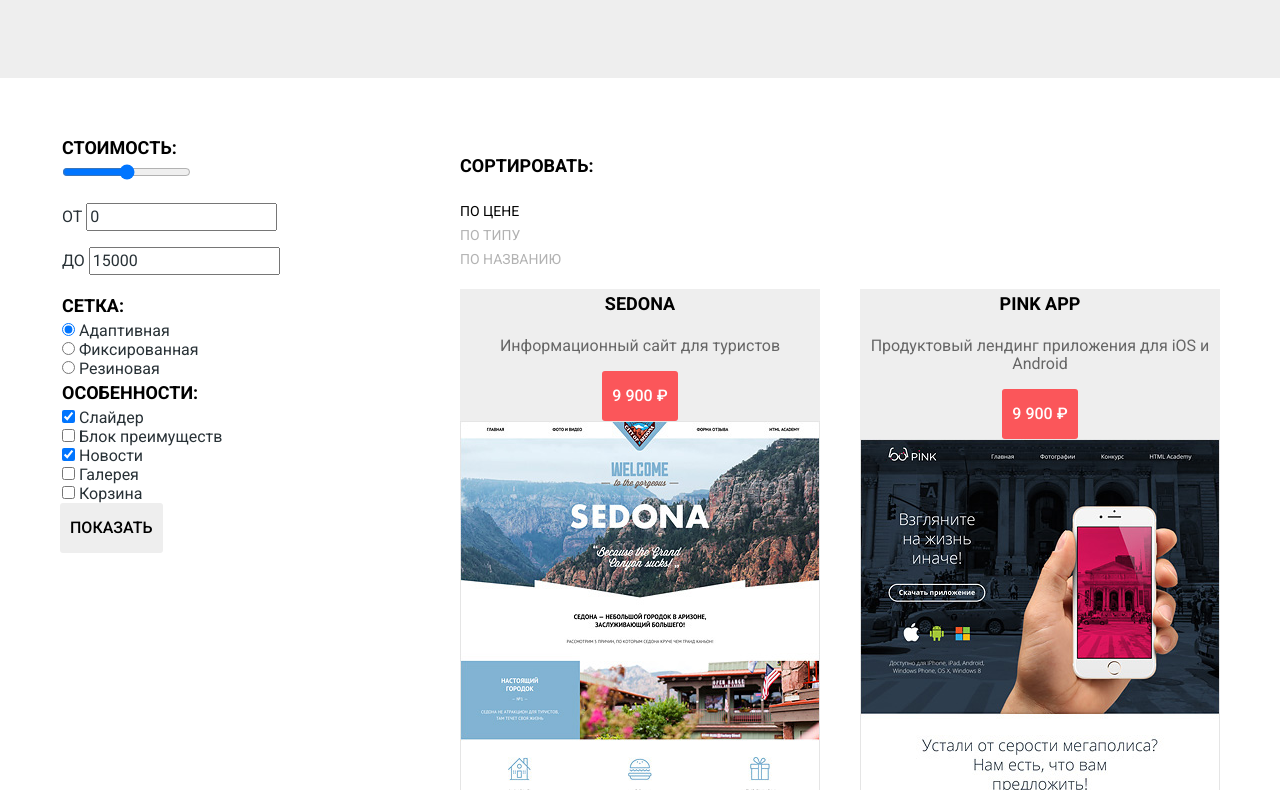
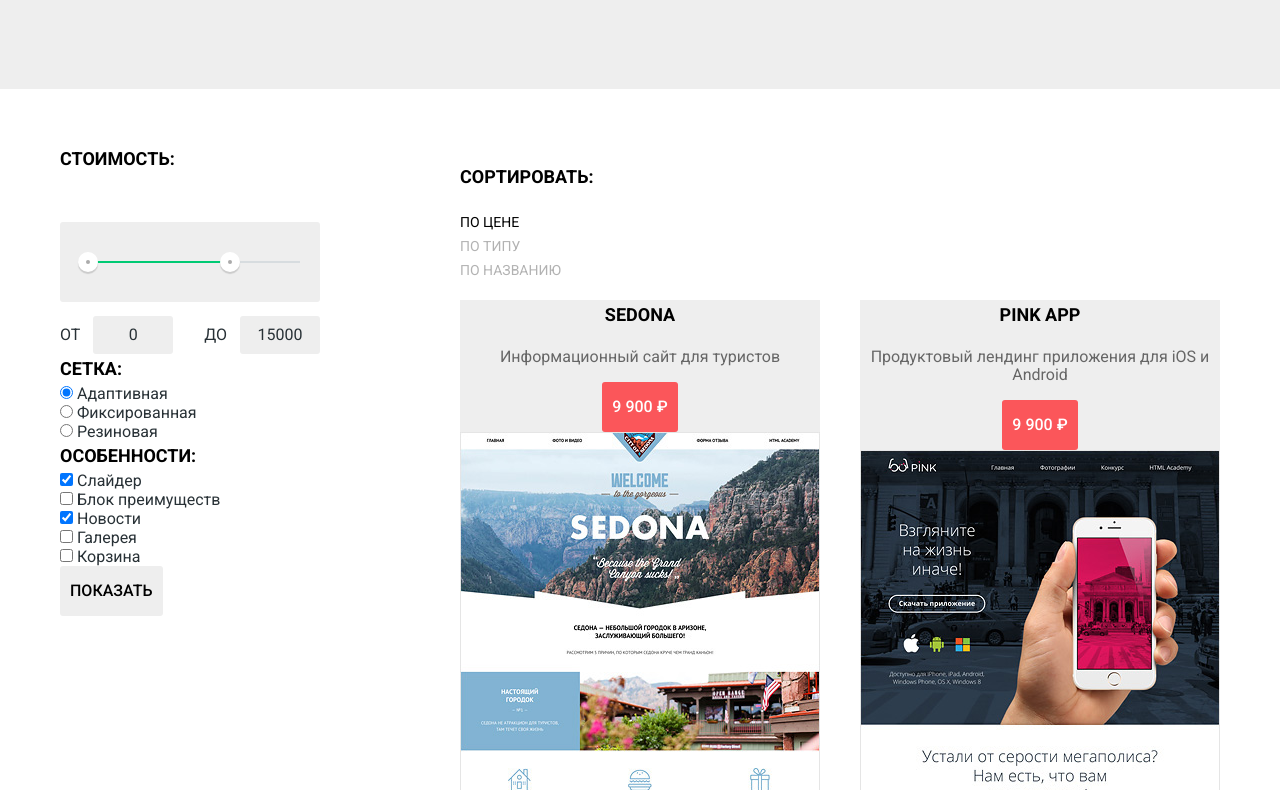
Before and after one commit to Bohdan-pidkovych/537017-nerds-26, a plain HTML site: page catalog.html in a window 1280 px wide. Shown: the part 267-1057 px from the top of the page. Drawn offline with Linux system fonts and the light colour scheme.

Commit message:
Fix range input

```diff
--- a/catalog.html
+++ b/catalog.html
@@ -42,15 +42,25 @@
         <form class="filter__form" action="https://echo.htmlacademy.ru" method="get">
           <fieldset>
             <legend>Стоимость:</legend>
-            <input type="range" name="price-range">
-            <p class="filter__price">
+            <div class="filter__range range">
+              <div class="range__controls">
+                <div class="range__scale">
+                  <div class="range__bar"></div>
+                </div>
+                <button class="range__toggle range__toggle--min" type="button"><span class="visually-hidden">Цена от</span></button>
+                <button class="range__toggle range__toggle--max" type="button"><span class="visually-hidden">Цена до</span></button>
+              </div>
+              <div class="range__price">
+                <p class="range__price-item">
                   <label for="price-begin-field">от</label>
                   <input type="number" name="price-begin" id="price-begin-field" value="0">
                 </p>
-            <p class="filter__price">
+                <p class="range__price-item">
                   <label for="price-end-field">до</label>
                   <input type="number" name="price-end" id="price-end-field" value="15000">
                 </p>
+              </div>
+            </div>
           </fieldset>
           <fieldset>
             <legend>Сетка:</legend>
--- a/css/style.css
+++ b/css/style.css
@@ -7,6 +7,7 @@ html {
 }
 
 body {
+  min-width: 1160px;
   margin: 0;
   padding: 0;
   font-family: "Roboto", "Arial", sans-serif;
@@ -125,12 +126,17 @@ input[type="radio"].visually-hidden {
   color: rgba(0, 0, 0, 0.3);
 }
 
+.main-navigation__item--current a,
+.main-navigation__cart--active {
+  cursor: default;
+}
+
 .main-navigation__item--current a::after,
 .main-navigation__cart--active::after {
   content: "";
   position: absolute;
   left: 0;
-  bottom: 0;
+  bottom: 5px;
   width: 100%;
   height: 2px;
   background-color: #fb565a;
@@ -155,7 +161,7 @@ input[type="radio"].visually-hidden {
 }
 
 .page-title-wrapper {
-  padding: 70px 0 105px;
+  padding: 77px 0 109px;
   background-color: #eeeeee;
 }
 
@@ -554,6 +560,7 @@ input[type="radio"].visually-hidden {
 }
 
 .filter__form fieldset {
+  margin: 0;
   padding: 0;
   border: none;
 }
@@ -577,14 +584,96 @@ input[type="radio"].visually-hidden {
   color: #283136;
 }
 
-.filter__price {
+.filter__range {
+  margin-top: 48px;
+}
+
+.range__controls {
+  position: relative;
+  margin-bottom: 14px;
+  padding: 39px 20px;
+  border-radius: 3px;
+  background-color: #eeeeee;
+}
+
+.range__scale {
+  height: 2px;
+  background-color: #d7dcdf;
+}
+
+.range__bar {
+  width: 70%;
+  height: 2px;
+  background-color: #00ca74;
+}
+
+.range__toggle {
+  position: absolute;
+  top: 30px;
+  left: 0;
+  width: 20px;
+  height: 20px;
+  padding: 0;
+  border: none;
+  border-radius: 50%;
+  background-color: #ffffff;
+  box-shadow: 0px 2px 1px rgba(0, 0, 0, 0.15);
+  cursor: pointer;
+}
+
+.range__toggle::before {
+  content: "";
+  position: absolute;
+  top: 8px;
+  left: 8px;
+  width: 4px;
+  height: 4px;
+  border-radius: 50%;
+  background-color: #ababab;
+}
+
+.range__toggle--min {
+  left: 18px;
+}
+
+.range__toggle--max {
+  left: 160px;
+}
+
+.range__price {
+  display: flex;
+}
+
+.range__price-item {
+  width: 50%;
+  margin: 0;
   line-height: 22px;
   text-transform: uppercase;
 }
 
-.filter__price input {
+.range__price-item:last-child {
+  text-align: right;
+}
+
+.range__price-item input {
+  width: 80px;
+  margin-left: 9px;
+  padding: 8px 10px;
+  border: none;
+  border-radius: 3px;
   font: inherit;
+  text-align: center;
+  font-size: 16px;
   color: #283136;
+  background-color: #eeeeee;
+  -moz-appearance: textfield;
+  -webkit-appearance: textfield;
+	appearance: textfield;
+}
+
+.range__price-item input::-webkit-outer-spin-button,
+.range__price-item input::-webkit-inner-spin-button {
+    display: none;;
 }
 
 .filter__input-radio:disabled + label,
```
Lines whose indentation alone changed are shown as unchanged.
